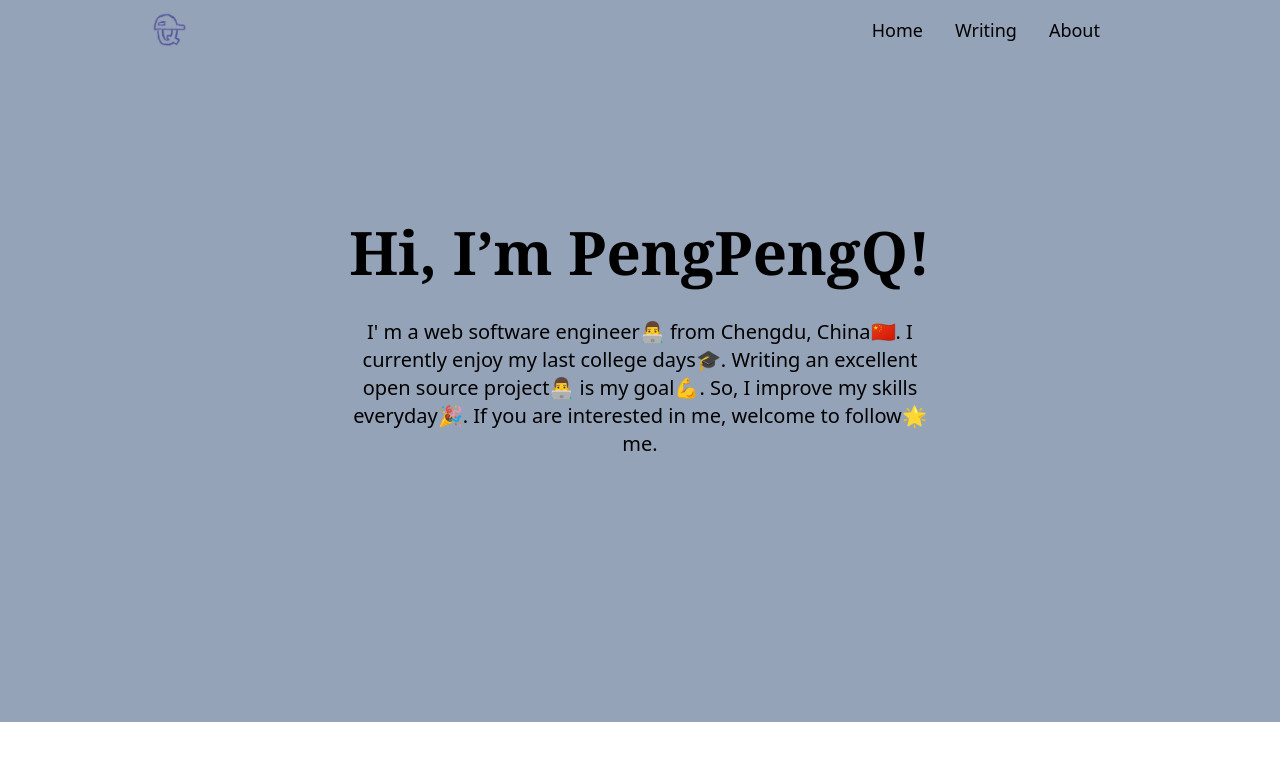
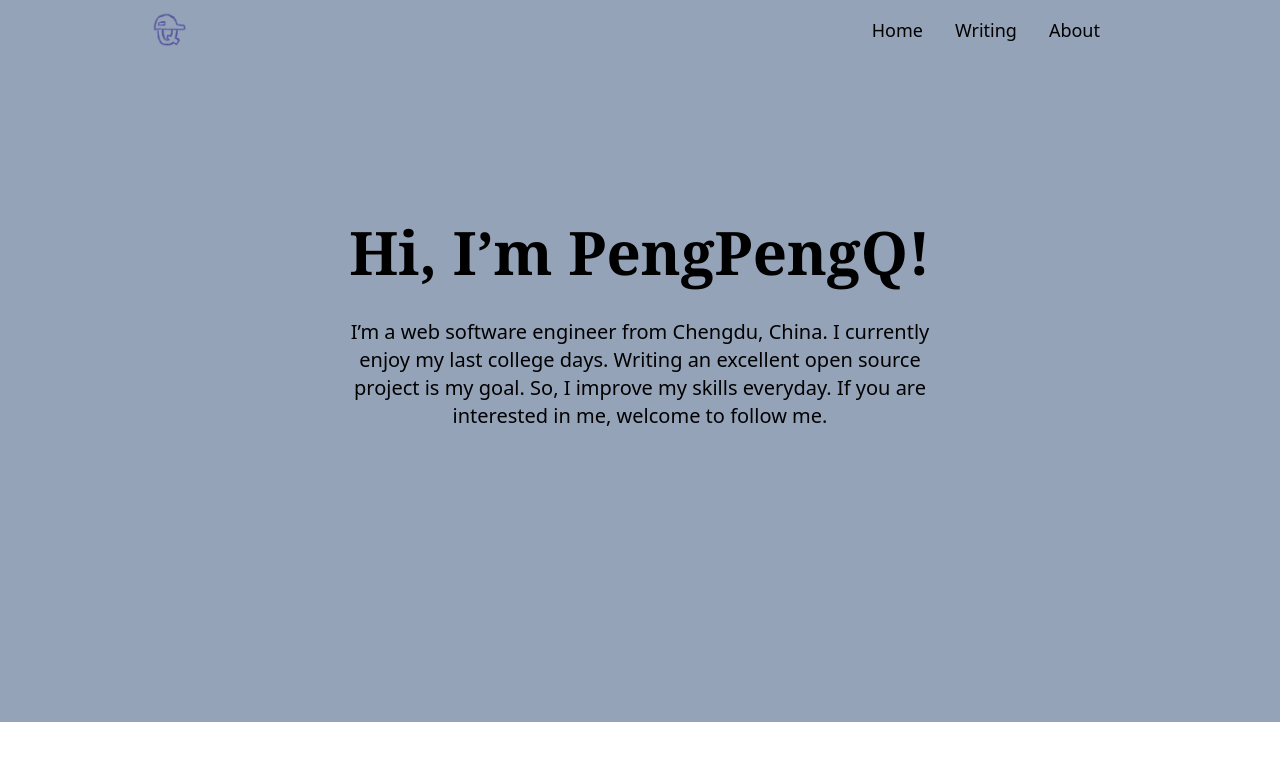
Before and after one commit to PengPeng-Qi/MiniBlog, a Next.js app: page / in a window 1280 px wide. Shown: the top 760 px of the page. Built offline with nearby package versions, Linux system fonts and the light colour scheme.

Commit message:
style: remove emoji in the home page

```diff
--- a/pages/index.js
+++ b/pages/index.js
@@ -47,10 +47,10 @@ export default function Home() {
         </h1>
         <article className="mt-5 table:text-xl sm:text-lg text-base table:w-590 sm:w-506 phone:w-450 w-380 mx-auto decoration-slate-300 font-sans">
           <p className="text-center">
-            I{"' "}m a web software engineer👨‍💻 from Chengdu, China🇨🇳. I
-            currently enjoy my last college days🎓. Writing an excellent open
-            source project👨‍💻 is my goal💪. So, I improve my skills everyday🎉.
-            If you are interested in me, welcome to follow🌟 me.
+            I’m a web software engineer from Chengdu, China. I currently enjoy
+            my last college days. Writing an excellent open source project is my
+            goal. So, I improve my skills everyday. If you are interested in me,
+            welcome to follow me.
           </p>
         </article>
       </main>
```
